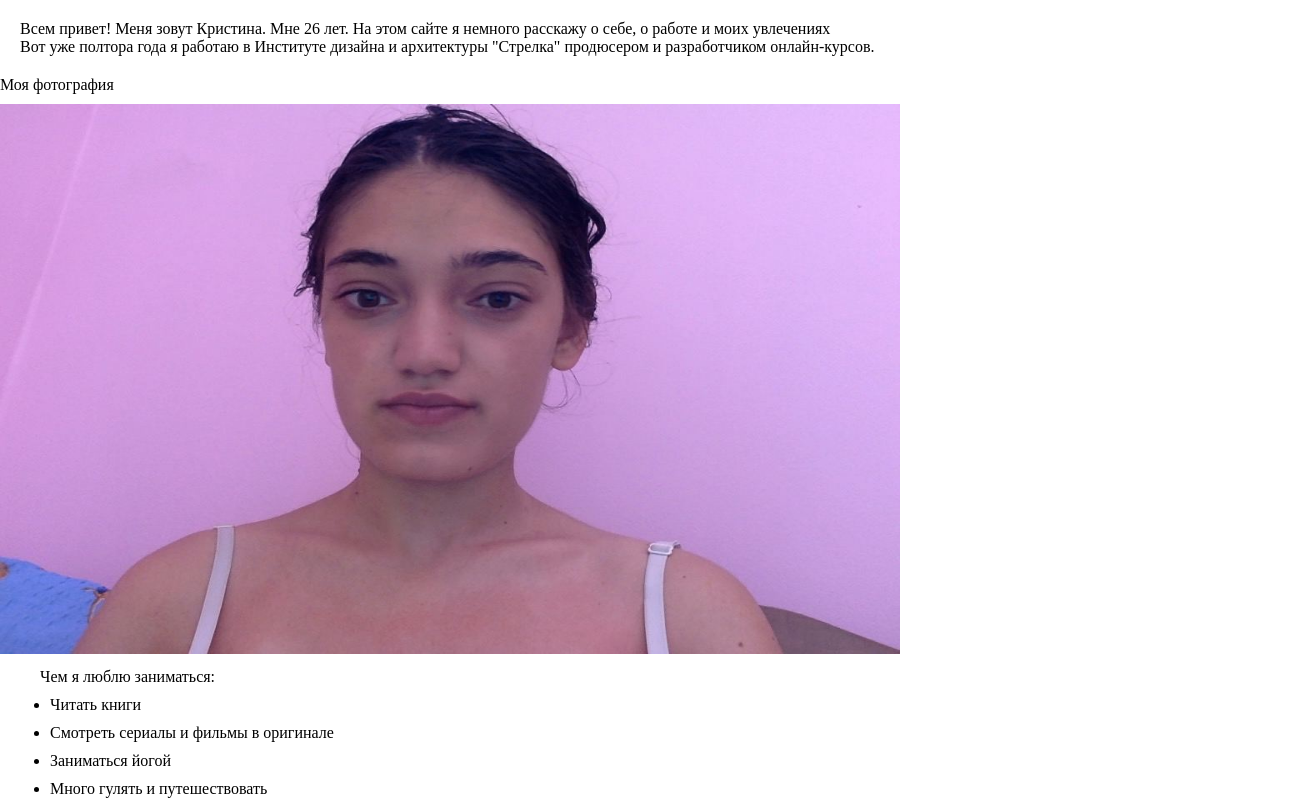
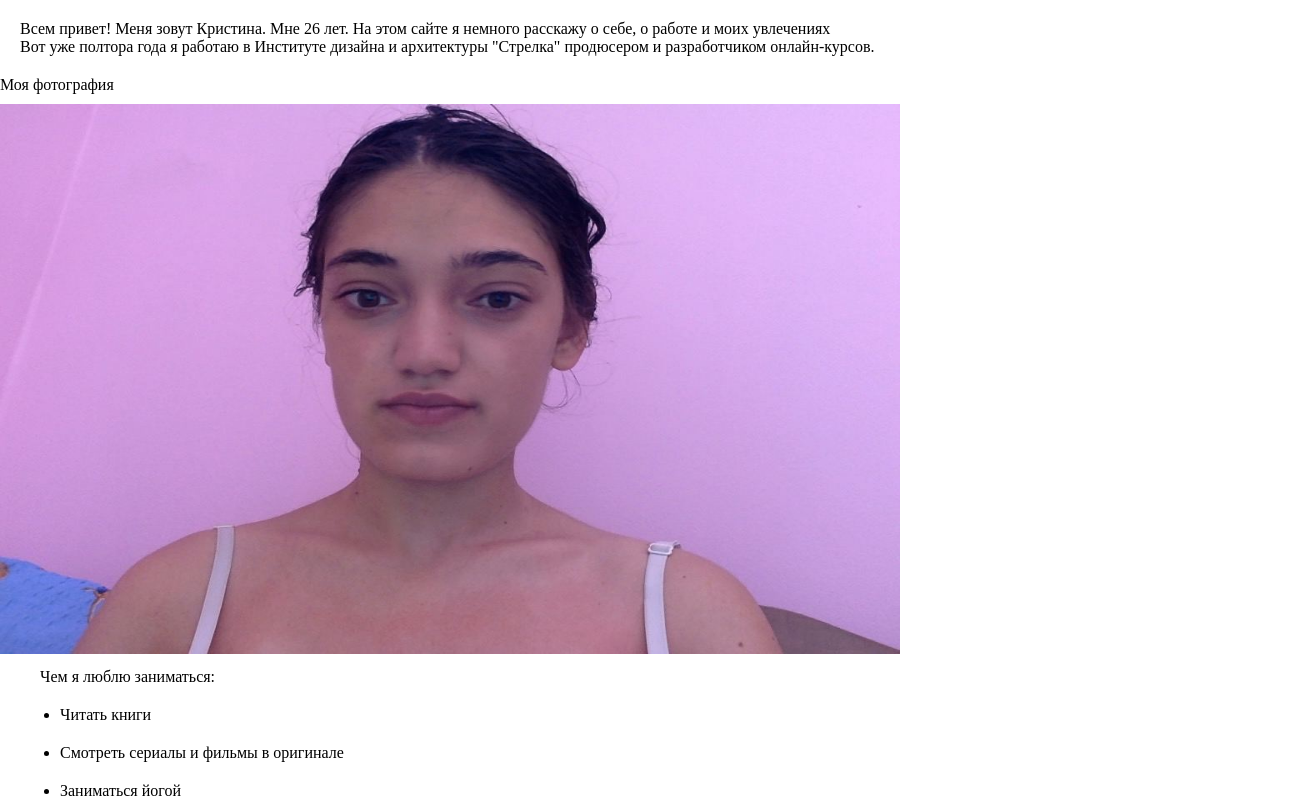
Before and after one commit to kristinabagdasaryan/hw1, a plain HTML site: page index.html in a window 1280 px wide. Shown: the top 803 px of the page, 1310 px wide, since content can reach past the window. Drawn offline with Linux system fonts and the light colour scheme.

Commit message:
add all files

```diff
--- a/style/style.css
+++ b/style/style.css
@@ -22,8 +22,8 @@
 }
 
 .schedule ol, li{
-	margin-bottom: 20px;
-	margin: 10px;
+	margin-bottom: 30px;
+	margin: 20px;
 }
 
 .photo img{
@@ -36,7 +36,7 @@
 {margin-bottom: 10px;
 }
 
-.socialnetworks
+.socialnetworks img
 {margin-bottom: 20px;
 	margin: 30px;
 	width: 100px;
```
Also changed, not shown: 1 other file.
